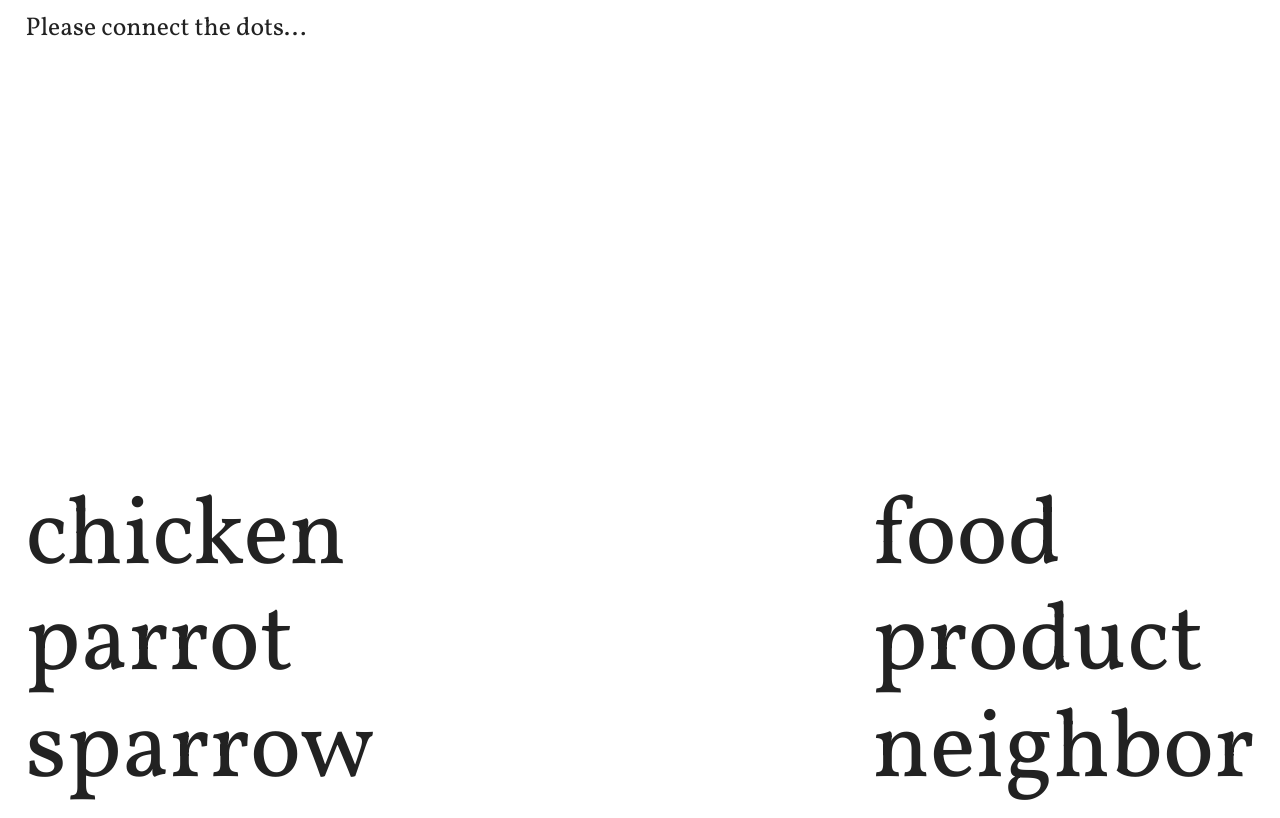
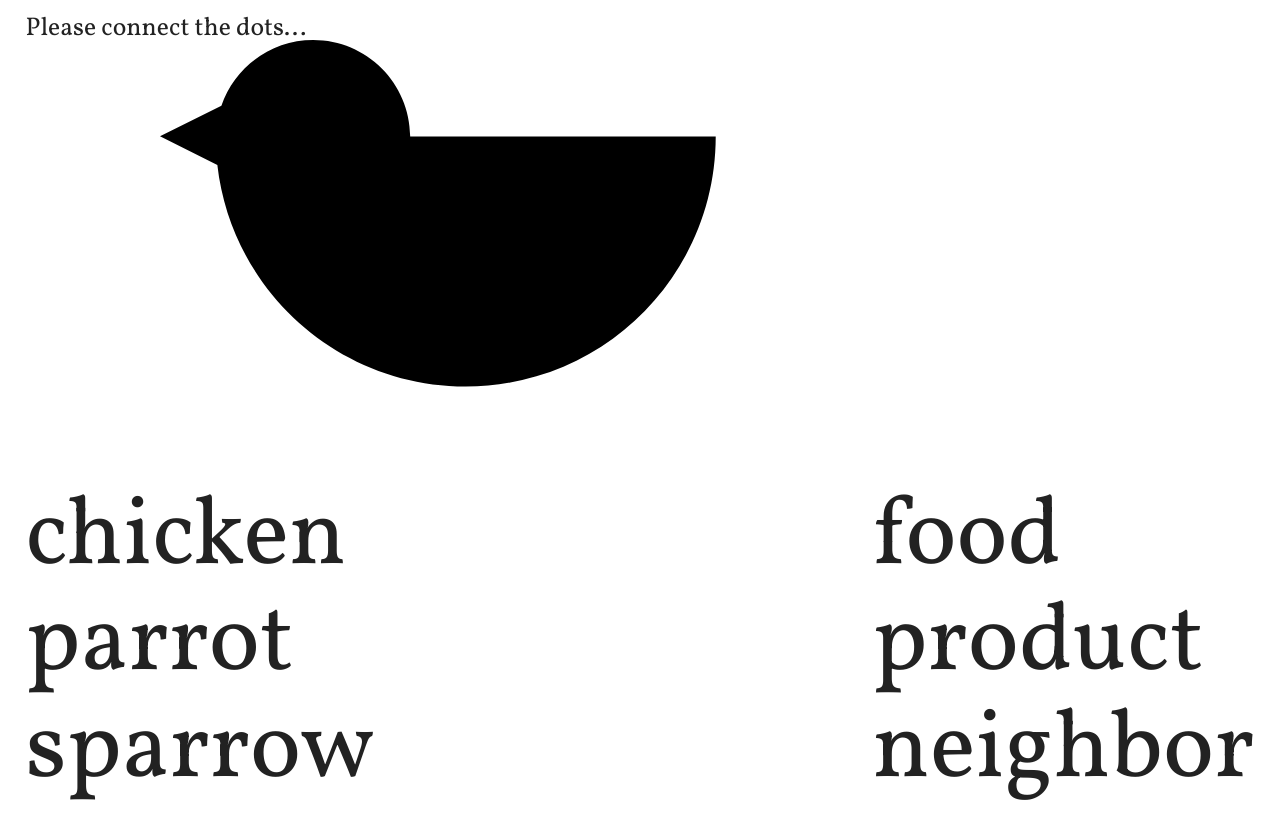
Before and after one commit to vince19972/Chicken-Parrot-Sparrow, a Vue app: page / in a window 1280 px wide. Built offline with nearby package versions, Linux system fonts and the light colour scheme.

Commit message:
[opening] add BirdSketch module

```diff
--- /dev/null
+++ b/src/components/comps/Opening/BirdSketch.vue
@@ -0,0 +1,19 @@
+<template>
+  <div class="bird">
+    <img src="@/assets/svgs/bird.svg" alt="bird" />
+  </div>
+</template>
+
+<script lang="ts">
+import { Component, Vue } from "vue-property-decorator";
+
+@Component({})
+export default class BirdSketch extends Vue {}
+</script>
+
+<style scoped lang="scss">
+.bird {
+  height: 100%;
+  width: 100%;
+}
+</style>
--- a/src/components/partials/DotsConnection.vue
+++ b/src/components/partials/DotsConnection.vue
@@ -1,5 +1,6 @@
 <template>
-  <div class="dots-connection container -safe-zone">
+  <div class="dots-connection -safe-zone">
+    <div class="container">
       <div class="container__top">
         <div class="prompt">
           <p class="prompt__text">Please connect the dots...</p>
@@ -21,12 +22,23 @@
         </div>
       </div>
     </div>
+    <div class="background">
+      <div class="bird-skecth">
+        <BirdSketch />
+      </div>
+    </div>
+  </div>
 </template>
 
 <script lang="ts">
 import { Component, Vue } from "vue-property-decorator";
+import BirdSketch from "@/components/comps/Opening/BirdSketch.vue";
 
-@Component({})
+@Component({
+  components: {
+    BirdSketch
+  }
+})
 export default class DotsConnection extends Vue {}
 </script>
 
@@ -43,6 +55,8 @@ $container-height-top: calc(#{$container-row-height} * 4);
 }
 
 .container {
+  position: relative;
+  z-index: 1;
   margin: auto;
   padding: $h-gutter 0;
 
@@ -81,4 +95,16 @@ $container-height-top: calc(#{$container-row-height} * 4);
     font-size: 12vh;
   }
 }
+
+$sketch-width: 75vw;
+$sketch-height: 90vh;
+.background {
+  position: absolute;
+  top: calc((100vh - #{$sketch-height}) / 2);
+  left: calc((100vw - #{$sketch-width}) / 2);
+}
+.bird-skecth {
+  width: $sketch-width;
+  height: $sketch-height;
+}
 </style>
```
Also changed, not shown: src/assets/svgs/bird.svg (added). Lines whose indentation alone changed are shown as unchanged.
